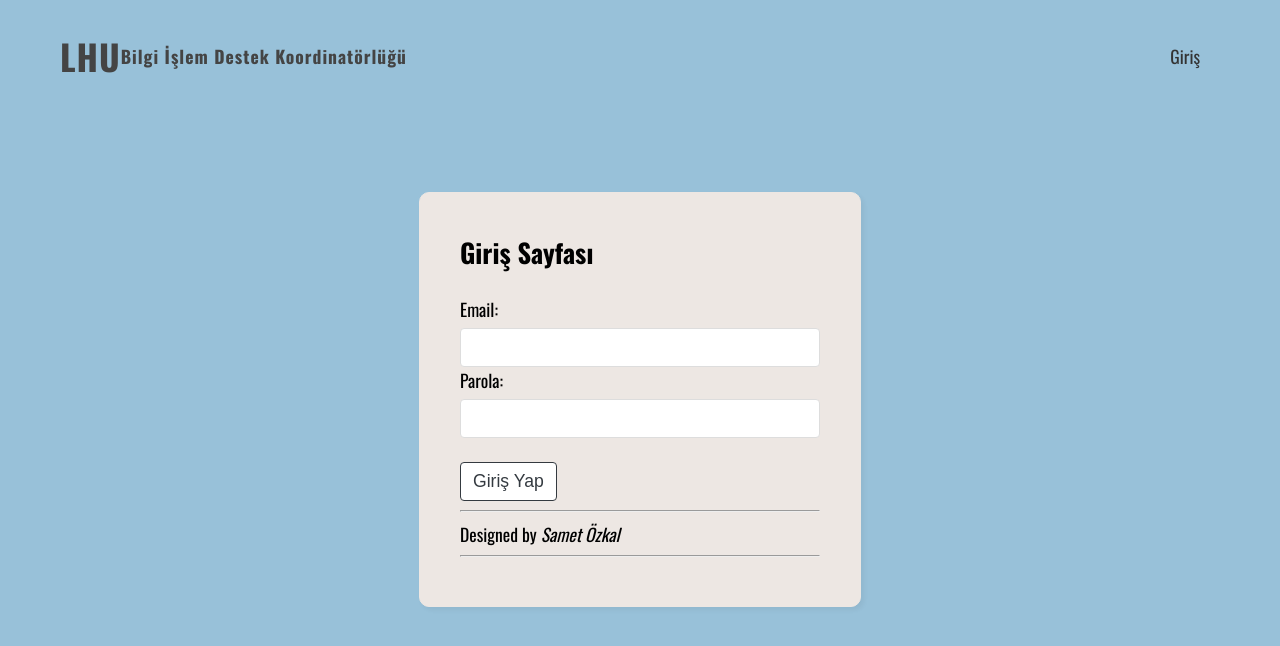
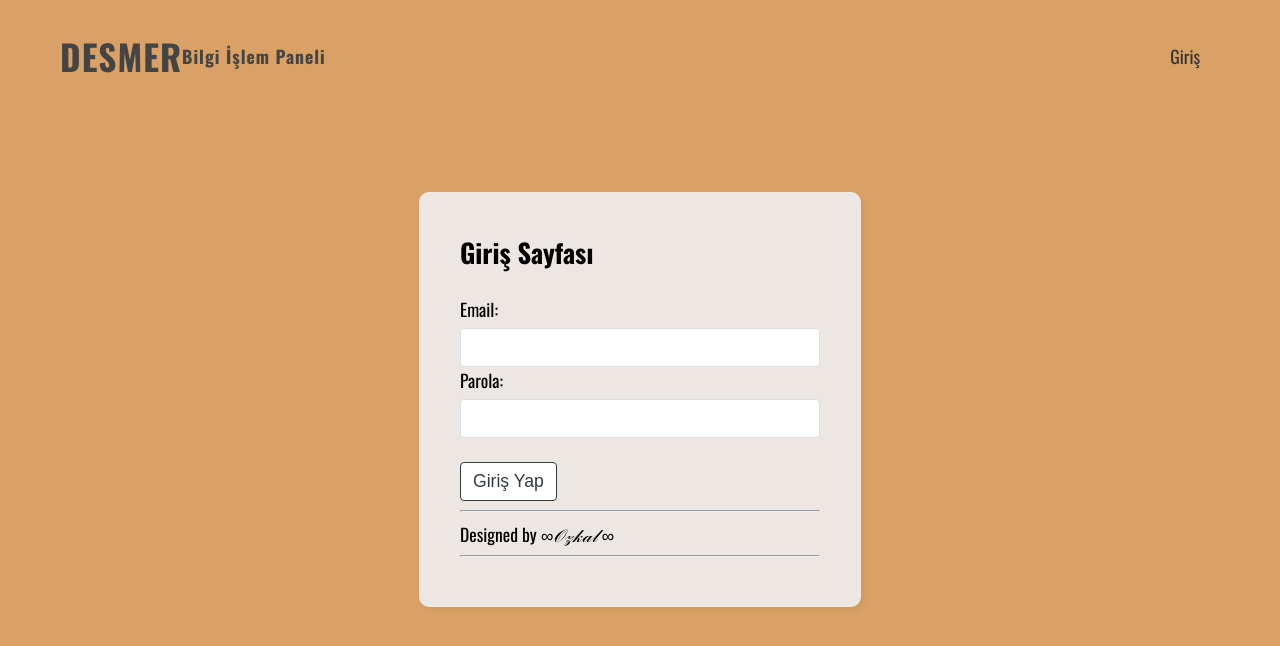
Before and after one commit to sametozkal/lhu-portal, a React (Create React App) app: page /login in a window 1280 px wide. Shown: the top 646 px of the page. Built offline with nearby package versions, Linux system fonts and the light colour scheme; no server answers.

Commit message:
desmer-uyarlama

```diff
--- a/package.json
+++ b/package.json
@@ -6,7 +6,7 @@
     "@testing-library/jest-dom": "^5.17.0",
     "@testing-library/react": "^13.4.0",
     "@testing-library/user-event": "^13.5.0",
-    "firebase": "^10.7.1",
+    "firebase": "^10.11.1",
     "moment": "^2.29.4",
     "react": "^18.2.0",
     "react-dom": "^18.2.0",
--- a/public/index.html
+++ b/public/index.html
@@ -2,8 +2,6 @@
 <html lang="en">
   <head>
     <meta charset="utf-8" />
-    <link rel="icon" href="public/lhulogo.png" />
-    <link rel="shortcut icon" href="public/lhulogo.png" >
     <meta name="viewport" content="width=device-width, initial-scale=1" />
     <meta name="theme-color" content="#000000" />
     <meta
@@ -25,7 +23,7 @@
       work correctly both with client-side routing and a non-root public URL.
       Learn how to configure a non-root public URL by running `npm run build`.
     -->
-    <title>LHUBID</title>
+    <title>DESMERIT</title>
   </head>
   <body>
     <noscript>You need to enable JavaScript to run this app.</noscript>
--- a/src/components/Navbar.js
+++ b/src/components/Navbar.js
@@ -5,12 +5,12 @@ import { useLogout } from "../hooks/useLogout";
 import { useAuthContext } from "../hooks/useAuthContext";
 
 export default function Navbar() {
-        /* signup
+         /*
                 <li>
                     <Link to="/signup"> Üye ol </Link>
                 </li>
+        */
 
-        */
     const {logout,isPending} =useLogout()
     const {user}=useAuthContext()
 
@@ -18,10 +18,13 @@ export default function Navbar() {
           <div className="navbar">
             <ul>
                 <li className="logo">
-                    <h1>L</h1>
-                    <h1>H</h1>
-                    <h1>U</h1>
-                    <span>Bilgi İşlem Destek Koordinatörlüğü</span>
+                    <h1>D</h1>
+                    <h1>E</h1>
+                    <h1>S</h1>
+                    <h1>M</h1>
+                    <h1>E</h1>
+                    <h1>R</h1>
+                    <span>Bilgi İşlem Paneli</span>
 
                 </li>
 
@@ -29,6 +32,7 @@ export default function Navbar() {
                     <>
                 <li>
                     <Link to="/login"> Giriş </Link>
+
                 </li>
 
                     </>
--- a/src/index.css
+++ b/src/index.css
@@ -6,7 +6,7 @@
   --text-color: #999;
   --primary-color: #343a40;
   --highlight-color: #d13267;
-  --bg-color: #98c1d9;
+  --bg-color: #d9a166;
 }
 
 
--- a/src/pages/create/Create.js
+++ b/src/pages/create/Create.js
@@ -22,8 +22,8 @@ export default function Create() {
   const navigate=useNavigate();
 
   const categories=[
-    {value:'sinif',label:'Sınıflar (Tahta,Projeksiyon)'},
-    {value:'tedarik',label:'Malzeme Tedarik'},
+    {value:'gidecek',label:'Gidecek (Kiosk-Terminal-PC-Telefon)'},
+    {value:'gelecek',label:'Gelecek (Kiosk-Terminal-PC-Telefon)'},
     {value:'rapor',label:'Rapor'},
   ]
 
--- a/src/pages/dashboard/Dashboard.js
+++ b/src/pages/dashboard/Dashboard.js
@@ -28,8 +28,8 @@ export default function Dashboard() {
           }
         })
         return kendiProjelerim
-      case 'sinif':
-      case 'tedarik':
+      case 'gidecek':
+      case 'gelecek':
       case 'rapor':
         return doc.kategori==currentFilter
       default:
--- a/src/pages/dashboard/ProjectFilter.js
+++ b/src/pages/dashboard/ProjectFilter.js
@@ -1,6 +1,6 @@
 import { useState } from 'react'
 
-const filterList = ['hepsi','benim', 'sinif', 'tedarik', 'rapor']
+const filterList = ['hepsi','benim', 'gidecek', 'gelecek', 'rapor']
 
 export default function ProjectFilter({currentFilter,changeFilter}) {
 
--- a/src/pages/login/Login.js
+++ b/src/pages/login/Login.js
@@ -35,7 +35,7 @@ export default function Login() {
     {isPending && <button className='loading-btn'> Yükleniyor</button>}
     {error && <div className='error'>{error}</div>}
     <br /> <hr />
-    <span>Designed by <i>Samet Özkal</i> </span>
+    <span>Designed by <i> ∞𝒪𝓏𝓀𝒶𝓁 ∞ </i> </span>
     <hr />
    </form>
   )
```
Also changed, not shown: public/lhulogo.png (deleted), 1 other file (tests, documents, lock files or other folders).
